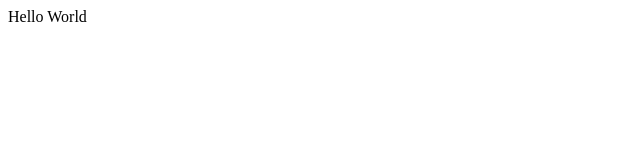
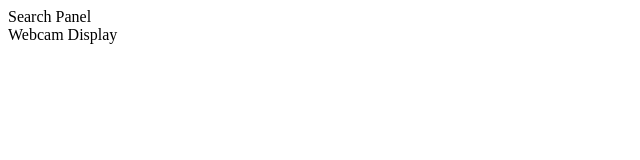
Before and after one commit to austinelwell99/calorieTracker, a React app: page / in a window 1280 px wide. Shown: the top 160 px of the page, without its empty margins (0-640 px from the left). Built offline with nearby package versions, Linux system fonts and the light colour scheme; the HTML template or start-up script is replaced by a standard one.

Commit message:
Set up basic components

```diff
--- /dev/null
+++ b/client/src/components/SearchPanel.jsx
@@ -0,0 +1,5 @@
+import React from 'react';
+
+const SearchPanel = () => <div>Search Panel</div>;
+
+export default SearchPanel;
--- /dev/null
+++ b/client/src/components/WebcamDisplay.jsx
@@ -0,0 +1,5 @@
+import React from 'react';
+
+const WebcamDisplay = () => <div>Webcam Display</div>;
+
+export default WebcamDisplay;
--- a/client/src/components/app.jsx
+++ b/client/src/components/app.jsx
@@ -1,4 +1,7 @@
 import React from 'react';
+
+import WebcamDisplay from './WebcamDisplay.jsx';
+import SearchPanel from './SearchPanel.jsx';
 
 class App extends React.Component {
   constructor(props) {
@@ -8,7 +11,12 @@ class App extends React.Component {
   }
 
   render() {
-    return <div>Hello World</div>;
+    return (
+      <div className='appContainer'>
+        <SearchPanel />
+        <WebcamDisplay />
+      </div>
+    );
   }
 }
 
```
Also changed, not shown: 3 other files (tests, documents, lock files or other folders).
